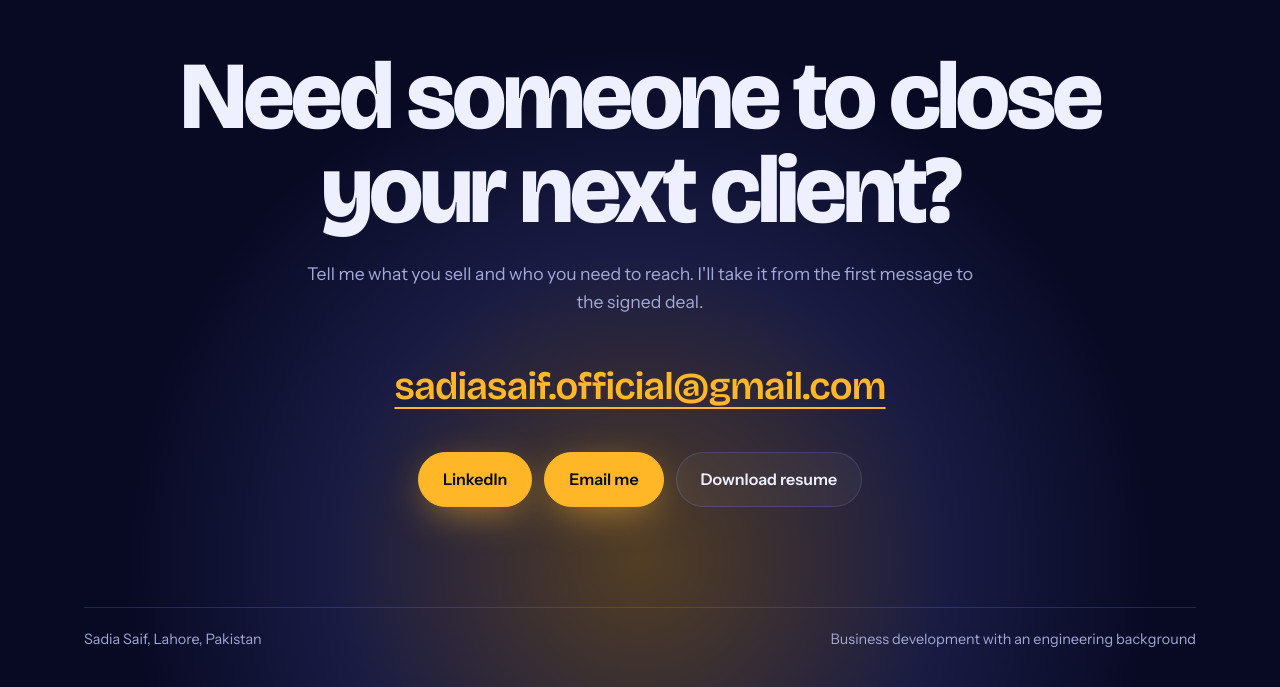
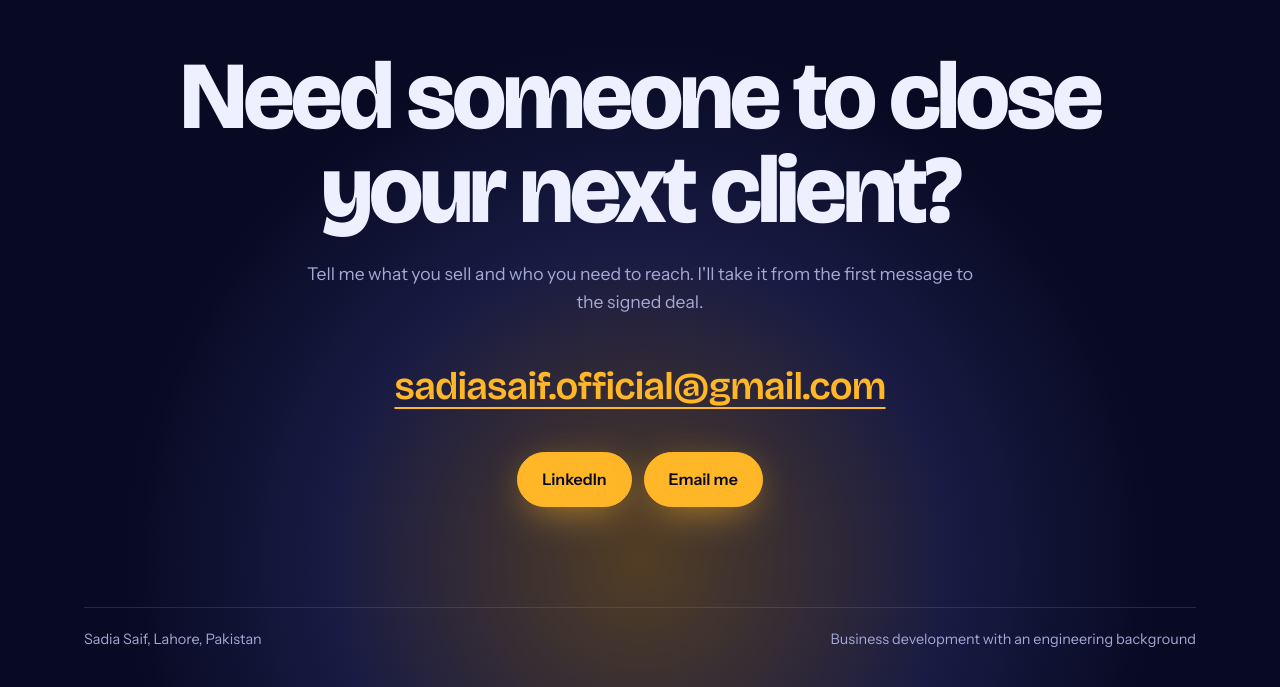
Before and after one commit to Sadia-Saif/sadia-saif-portfolio, a plain HTML site: page index.html in a window 1280 px wide. Shown: the part 6421-7108 px from the top of the page. Drawn offline with nearby package versions, Linux system fonts and the light colour scheme.

Commit message:
Contact section: remove Download resume button
Co-Authored-By: Claude Fable 5.2 <noreply@anthropic.com>
Claude-Session: https://claude.ai/code/session_01Gx6YJMADsXHjEUaMN1DV1H

```diff
--- a/index.html
+++ b/index.html
@@ -445,7 +445,6 @@ h1 span em{animation:none;transform:none}
     <div class="actions rv">
       <a class="btn gold" href="https://www.linkedin.com/in/sadia-saif" target="_blank" rel="noopener">LinkedIn</a>
       <a class="btn gold" href="mailto:sadiasaif.official@gmail.com?subject=Hello%20Sadia">Email me</a>
-      <a class="btn" href="Sadia_Saif_Resume.pdf" download="Sadia_Saif_Resume.pdf">Download resume</a>
     </div>
     <div class="foot">
       <span>Sadia Saif, Lahore, Pakistan</span>
```
